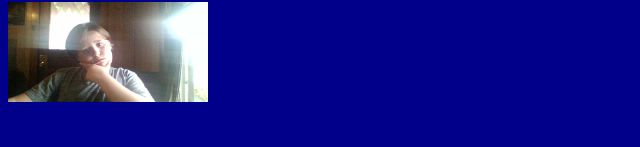
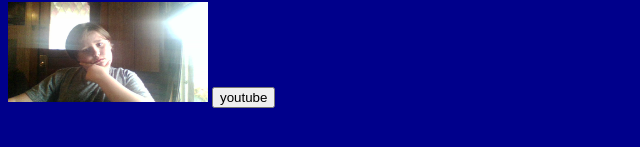
Before and after one commit to kagno/Martin-Blog, a plain HTML site: page index.html in a window 1280 px wide. Shown: the part 145-292 px from the top of the page, without its empty margins (0-640 px from the left). Drawn offline with Linux system fonts and the light colour scheme.

Commit message:
Update index.html

```diff
--- a/index.html
+++ b/index.html
@@ -17,7 +17,7 @@
 <p>Im martin this is my blog and i will post here every time i work on sumpthing new</p>
 <img src="Martin.jpeg" width="200" height="100" alt="Martin">
 <script src="script.js"></script>
-
+<button onclick="window.location.href='https://r.mtdv.me/blog/posts/33492'">youtube</button>
 </body>
 
 
```
